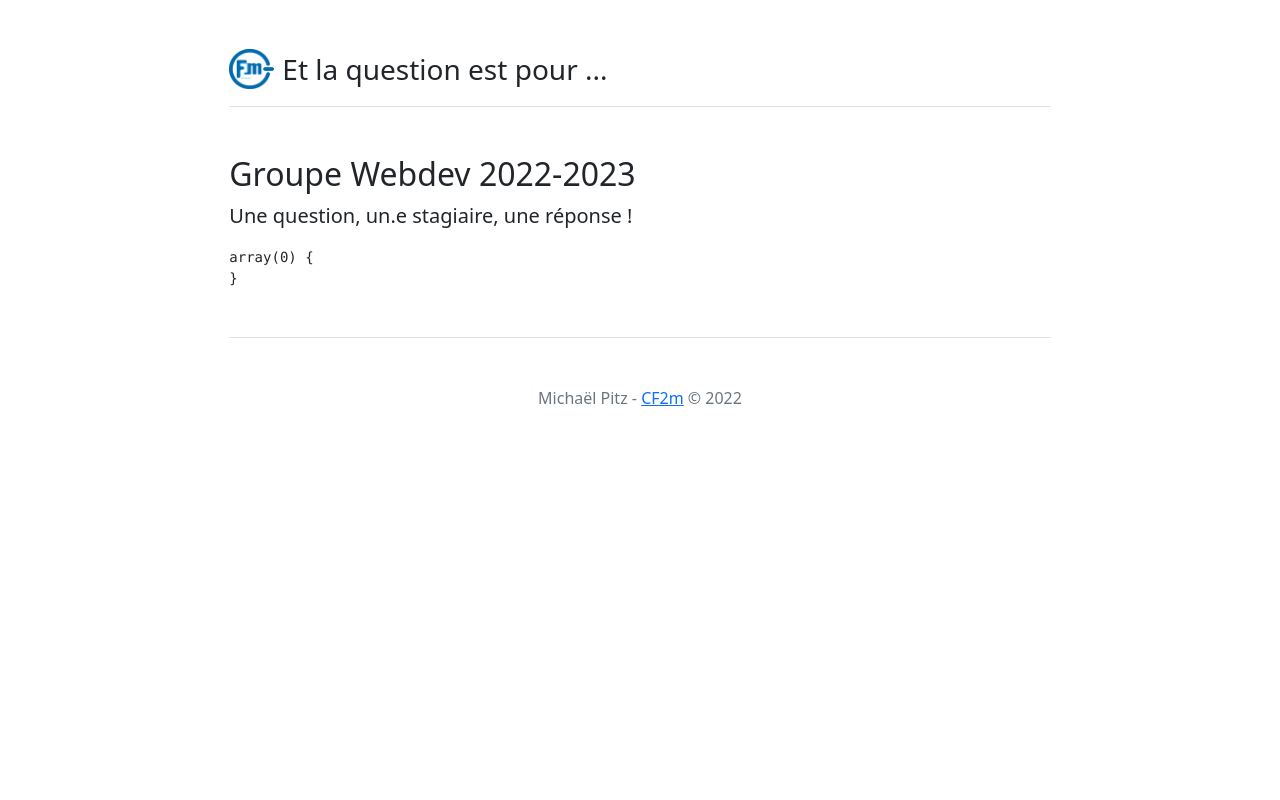
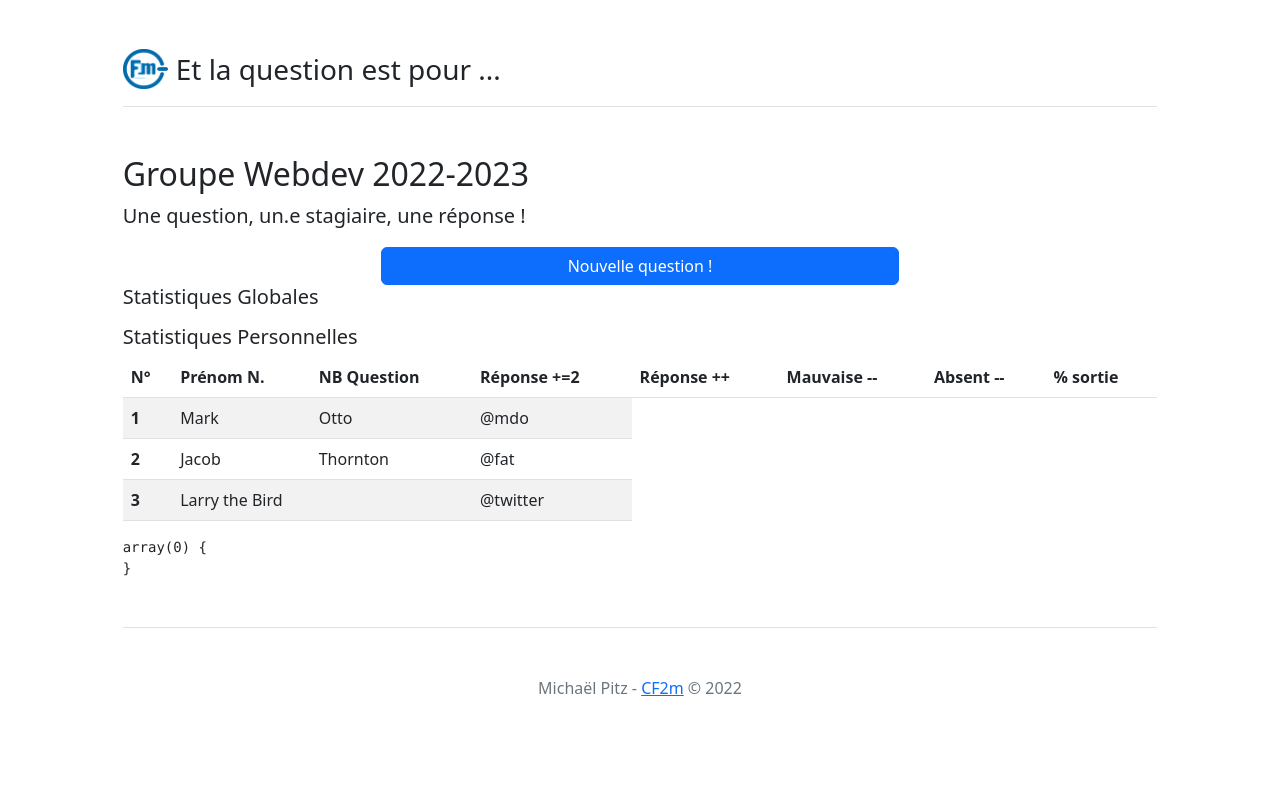
Before and after one commit to mikhawa/randomstag2022, a PHP site: page / in a window 1280 px wide. Run offline with PHP 8.4, Linux system fonts and the light colour scheme; data that the repository does not hold is empty; a stand-in replaces the project's code that opens the database connection; some libraries are stand-ins or nearby versions.

Commit message:
homepage

```diff
--- a/view/homepage.php
+++ b/view/homepage.php
@@ -9,7 +9,7 @@
 </head>
 <body>
 
-<div class="col-lg-8 mx-auto p-3 py-md-5">
+<div class="col-lg-10 mx-auto p-3 py-md-5">
 <header class="d-flex align-items-center pb-3 mb-5 border-bottom">
     <a href="/" class="d-flex align-items-center text-dark text-decoration-none">
         <img src="img/logo.png" width="45" height="40"/>
@@ -18,8 +18,47 @@
 </header>
 
 <main>
-    <h2>Groupe Webdev 2022-2023</h2>
+    <h1 class="h2">Groupe Webdev 2022-2023</h1>
     <p class="fs-5 col-md-8">Une question, un.e stagiaire, une réponse !</p>
+    <div class="d-grid gap-2 col-6 mx-auto">
+        <button type="button" class="btn btn-primary">Nouvelle question !</button>
+    </div>
+    <h2 class="h5">Statistiques Globales</h2>
+    <p></p>
+    <h2 class="h5">Statistiques Personnelles</h2>
+    <table class="table table-striped">
+        <thead>
+        <tr>
+            <th scope="col">N°</th>
+            <th scope="col">Prénom N.</th>
+            <th scope="col">NB Question</th>
+            <th scope="col">Réponse +=2</th>
+            <th scope="col">Réponse ++</th>
+            <th scope="col">Mauvaise --</th>
+            <th scope="col">Absent --</th>
+            <th scope="col">% sortie</th>
+        </tr>
+        </thead>
+        <tbody>
+        <tr>
+            <th scope="row">1</th>
+            <td>Mark</td>
+            <td>Otto</td>
+            <td>@mdo</td>
+        </tr>
+        <tr>
+            <th scope="row">2</th>
+            <td>Jacob</td>
+            <td>Thornton</td>
+            <td>@fat</td>
+        </tr>
+        <tr>
+            <th scope="row">3</th>
+            <td colspan="2">Larry the Bird</td>
+            <td>@twitter</td>
+        </tr>
+        </tbody>
+    </table>
     <pre><?php var_dump($recupAllStagiaires); ?></pre>
 
 </main>
```
